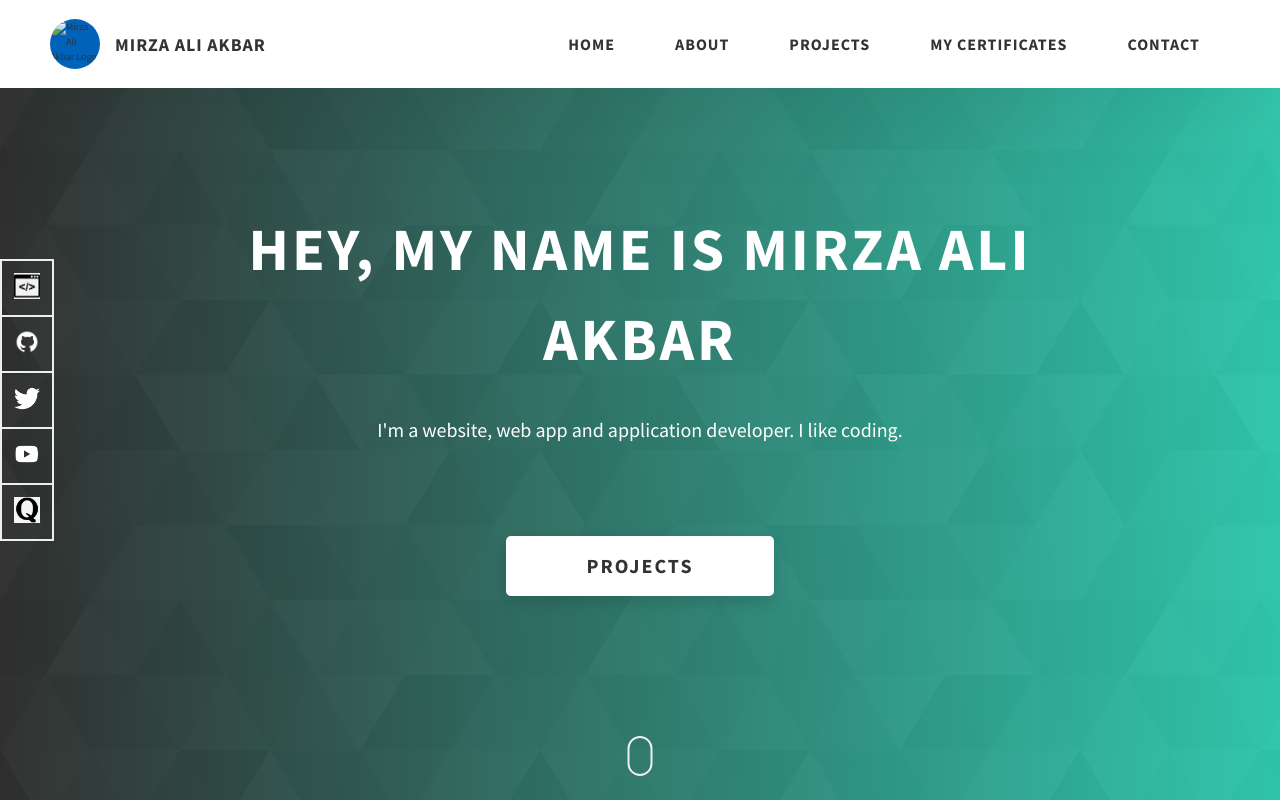
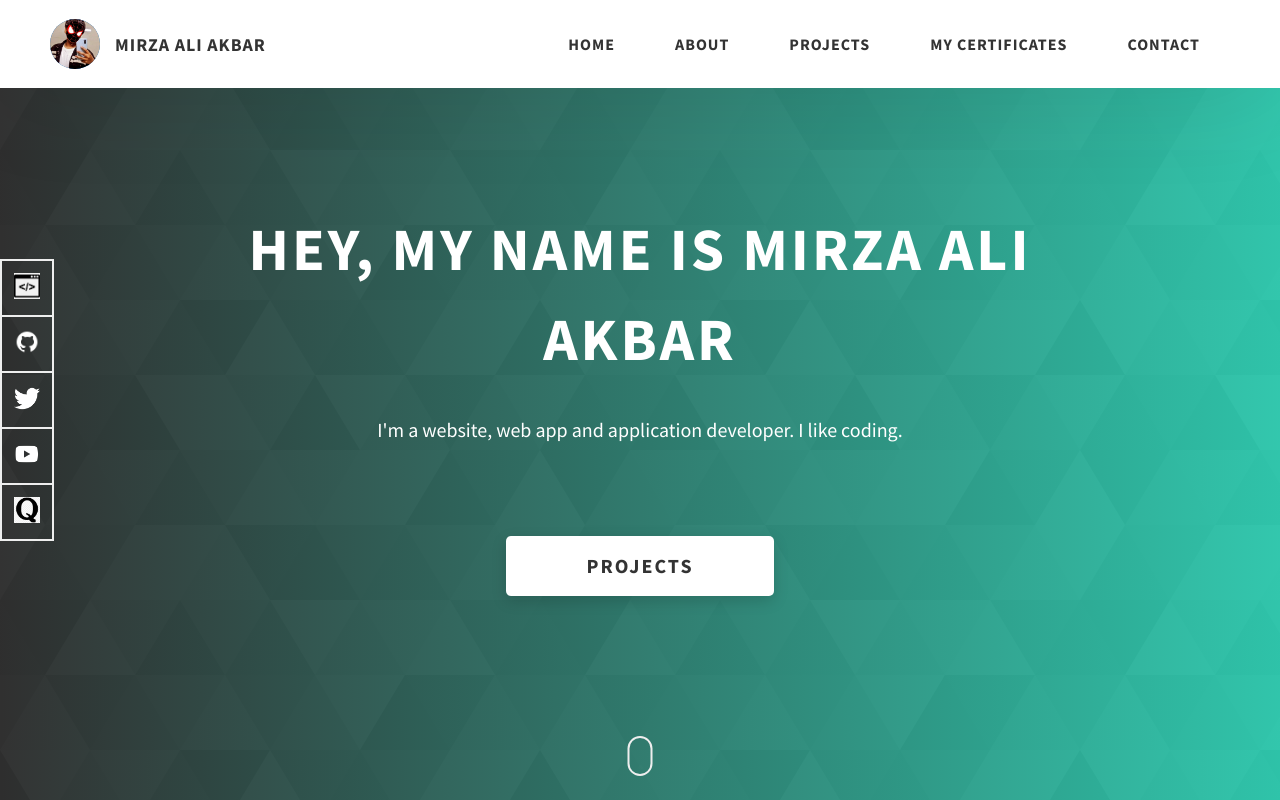
Before and after one commit to MirzaAliAkbar/MirzaAliAkbar.github.io, a website: page index.html in a window 1280 px wide. Shown: the top 800 px of the page. Drawn offline with Linux system fonts and the light colour scheme.

Commit message:
Update index.html

```diff
--- a/index.html
+++ b/index.html
@@ -17,10 +17,10 @@
     <header class="header">
       <div class="header__content">
         <div class="header__logo-container">
-          <div class="header__logo-img-cont"> <img src="./assets/png/Me.jpg" alt="Mirza Ali Akbar Logo Image"
+          <div class="header__logo-img-cont"> <img src="assets/png/Mespidermask.jpg" alt="Mirza Ali Akbar Logo Image"
 
               class="header__logo-img"> </div>
-          <span class="header__logo-sub">Mirza Ali akbar</span> </div>
+          <span class="header__logo-sub">Mirza Ali Akbar</span> </div>
         <div class="header__main">
           <ul class="header__links">
             <li class="header__link-wrapper"> <a href="./" class="header__link">
```
